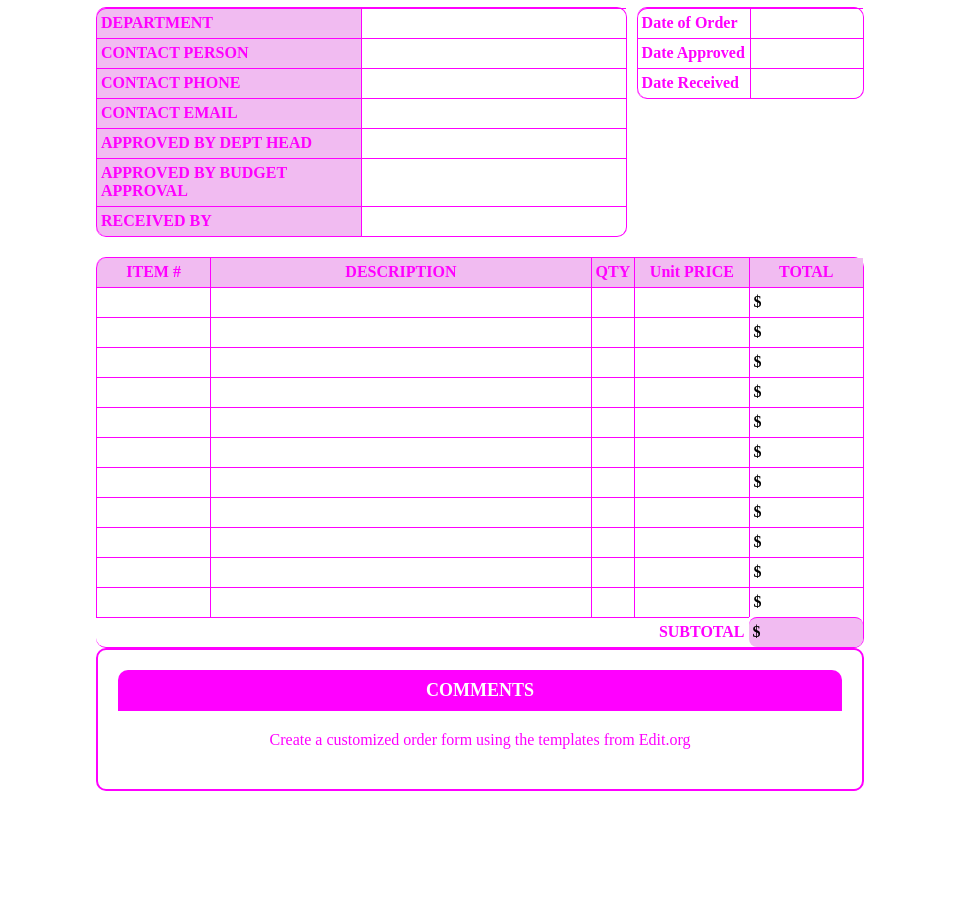
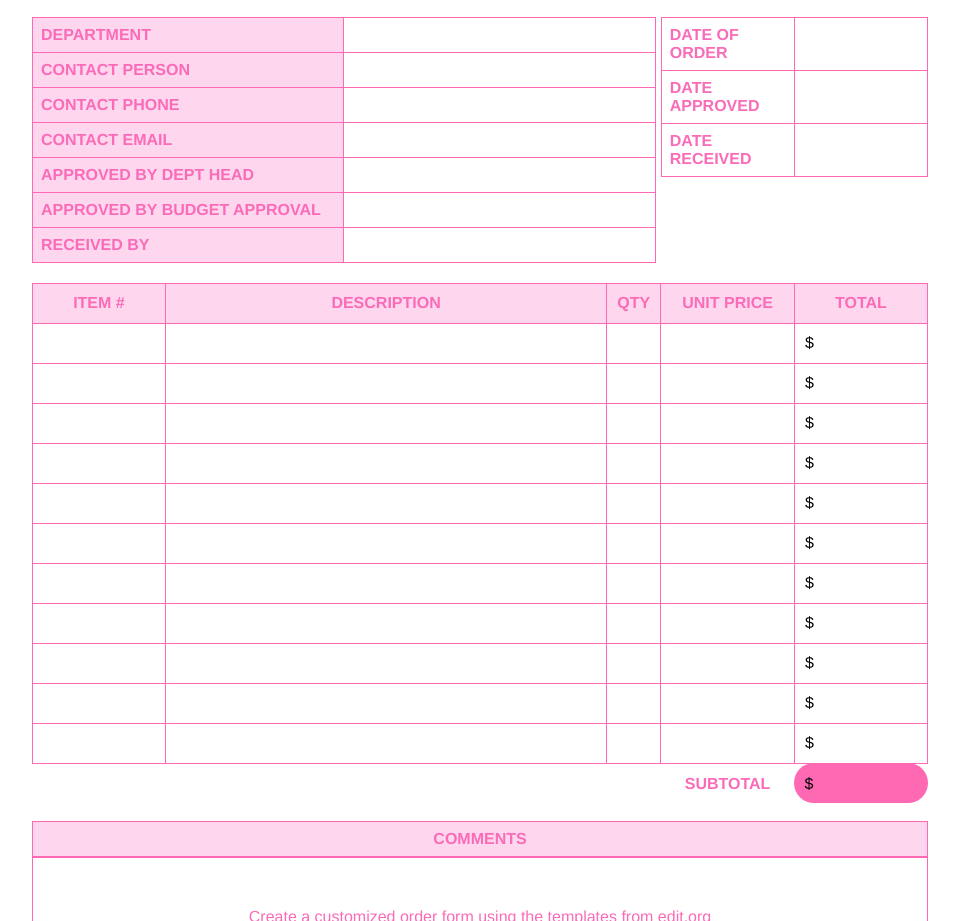
Before and after one commit to Reojoji/html-css.github.io, a plain HTML site: page index.html in a window 1280 px wide. Shown: the part 133-1054 px from the top of the page, without its empty margins (160-1119 px from the left). Before the commit the page ends 944 px from the top, so only its background shows below. Drawn offline with Linux system fonts and the light colour scheme.

Commit message:
second commit

```diff
--- a/index.html
+++ b/index.html
@@ -3,186 +3,171 @@
 	<head>
 		<meta charset="UTF-8" />
 		<meta name="viewport" content="width=device-width, initial-scale=1.0" />
-		<title>Order Form</title>
+		<title>Form</title>
 		<link rel="stylesheet" href="style.css" />
 	</head>
 	<body>
-		<div class="container">
-			<!-- Logo Section -->
-			<div class="logo">
-				<h2>Your Logo</h2>
-			</div>
-
-			<!-- Flex Section for Department/Contact and Order Info Tables -->
-			<div class="flex-container">
-				<!-- Department and Contact Information Table (70% Width) -->
-				<table class="info-table info-table-large">
+		<h2>YOUR LOGO</h2>
+		<section class="info-details">
+			<table class="first-table">
 				<tr>
-						<td><strong>DEPARTMENT</strong></td>
+					<th>DEPARTMENT</th>
 					<td></td>
 				</tr>
 				<tr>
-						<td><strong>CONTACT PERSON</strong></td>
+					<th>CONTACT PERSON</th>
 					<td></td>
 				</tr>
 				<tr>
-						<td><strong>CONTACT PHONE</strong></td>
+					<th>CONTACT PHONE</th>
 					<td></td>
 				</tr>
 				<tr>
-						<td><strong>CONTACT EMAIL</strong></td>
+					<th>CONTACT EMAIL</th>
 					<td></td>
 				</tr>
 				<tr>
-						<td><strong>APPROVED BY DEPT HEAD</strong></td>
+					<th>APPROVED BY DEPT HEAD</th>
 					<td></td>
 				</tr>
 				<tr>
-						<td><strong>APPROVED BY BUDGET APPROVAL</strong></td>
+					<th>APPROVED BY BUDGET APPROVAL</th>
 					<td></td>
 				</tr>
 				<tr>
-						<td><strong>RECEIVED BY</strong></td>
+					<th>RECEIVED BY</th>
 					<td></td>
 				</tr>
 			</table>
-
-				<!-- Order Information Table (30% Width) -->
-				<table class="info-table info-table-small">
+			<table class="second-table">
 				<tr>
-						<td><strong>Date of Order</strong></td>
+					<td><b>DATE OF ORDER</b></td>
 					<td></td>
 				</tr>
 				<tr>
-						<td><strong>Date Approved</strong></td>
+					<td><b>DATE APPROVED</b></td>
 					<td></td>
 				</tr>
 				<tr>
-						<td><strong>Date Received</strong></td>
+					<td><b>DATE RECEIVED</b></td>
 					<td></td>
 				</tr>
 			</table>
-			</div>
-
-			<!-- Order Items Table -->
-			<div>
-				<table class="info-table info-table-full">
-					<thead>
+		</section>
+		<table class="order-table">
 			<tr>
-							<th>ITEM #</th>
-							<th>DESCRIPTION</th>
-							<th>QTY</th>
-							<th>Unit PRICE</th>
-							<th>TOTAL</th>
-						</tr>
-					</thead>
-					<tbody>
-						<tr>
-							<td></td>
-							<td></td>
-							<td></td>
-							<td></td>
-							<td style="color: black; text-align: left"><b>$</b></td>
+				<th class="item">ITEM #</th>
+				<th class="description">DESCRIPTION</th>
+				<th class="qty">QTY</th>
+				<th class="unit-price">UNIT PRICE</th>
+				<th class="total">TOTAL</th>
 			</tr>
 			<tr>
 				<td></td>
 				<td></td>
 				<td></td>
 				<td></td>
-							<td style="color: black; text-align: left"><b>$</b></td>
+				<td style="color: black; text-align: left">$</td>
 			</tr>
 			<tr>
 				<td></td>
 				<td></td>
 				<td></td>
 				<td></td>
-							<td style="color: black; text-align: left"><b>$</b></td>
+				<td style="color: black; text-align: left">$</td>
 			</tr>
 			<tr>
 				<td></td>
 				<td></td>
 				<td></td>
 				<td></td>
-							<td style="color: black; text-align: left"><b>$</b></td>
+				<td style="color: black; text-align: left">$</td>
 			</tr>
 			<tr>
 				<td></td>
 				<td></td>
 				<td></td>
 				<td></td>
-							<td style="color: black; text-align: left"><b>$</b></td>
+				<td style="color: black; text-align: left">$</td>
 			</tr>
 			<tr>
 				<td></td>
 				<td></td>
 				<td></td>
 				<td></td>
-							<td style="color: black; text-align: left"><b>$</b></td>
+				<td style="color: black; text-align: left">$</td>
 			</tr>
 			<tr>
 				<td></td>
 				<td></td>
 				<td></td>
 				<td></td>
-							<td style="color: black; text-align: left"><b>$</b></td>
+				<td style="color: black; text-align: left">$</td>
 			</tr>
 			<tr>
 				<td></td>
 				<td></td>
 				<td></td>
 				<td></td>
-							<td style="color: black; text-align: left"><b>$</b></td>
+				<td style="color: black; text-align: left">$</td>
 			</tr>
 			<tr>
 				<td></td>
 				<td></td>
 				<td></td>
 				<td></td>
-							<td style="color: black; text-align: left"><b>$</b></td>
+				<td style="color: black; text-align: left">$</td>
 			</tr>
 			<tr>
 				<td></td>
 				<td></td>
 				<td></td>
 				<td></td>
-							<td style="color: black; text-align: left"><b>$</b></td>
+				<td style="color: black; text-align: left">$</td>
 			</tr>
 			<tr>
 				<td></td>
 				<td></td>
 				<td></td>
 				<td></td>
-							<td style="color: black; text-align: left"><b>$</b></td>
+				<td style="color: black; text-align: left">$</td>
 			</tr>
-
-						<!-- Repeat rows as needed -->
-					</tbody>
-					<tfoot>
 			<tr>
-							<td colspan="4" style="text-align: right">
-								<b>SUBTOTAL </b>
-							</td>
+				<td></td>
+				<td></td>
+				<td></td>
+				<td></td>
+				<td style="color: black; text-align: left">$</td>
+			</tr>
+			<tr style="border: none">
+				<td style="border: none; padding-top: 10px"></td>
+				<td style="border: none; padding-top: 10px"></td>
+				<td style="border: none; padding-top: 10px"></td>
+				<td style="border: none; padding-top: 10px"><b>SUBTOTAL</b></td>
 				<td
 					style="
+						border: none;
 						color: black;
 						text-align: left;
-									background-color: #f1bbf1;
-									border-radius: 8px;
+						background-color: hotpink;
+						border-radius: 25px;
 					"
 				>
-								<b>$</b>
+					$
 				</td>
 			</tr>
-					</tfoot>
 		</table>
-			</div>
+		<br />
 
-			<div class="comment-box">
-				<div class="comment-title">COMMENTS</div>
-				<div class="comment-content">
-					Create a customized order form using the templates from Edit.org
-				</div>
-			</div>
-		</div>
+		<table class="comments">
+			<tr>
+				<th>COMMENTS</th>
+			</tr>
+			<tr>
+				<td>
+					Create a customized order form using the templates from edit.org
+				</td>
+			</tr>
+		</table>
 	</body>
 </html>
--- a/style.css
+++ b/style.css
@@ -1,137 +1,116 @@
+/* General Styling */
 body {
-	margin: 0;
-	padding: 0;
-
-	display: flex;
-	justify-content: center;
-	align-items: center;
-	color: #ff00ff;
+	font-family: "Helvetica", sans-serif;
+	color: rgba(250, 107, 184, 255);
+	background-color: #fff;
+	padding: 20px;
+	width: 70%;
+	margin: auto;
 }
 
-.container {
-	width: 60%;
-	padding: 20px;
+h2 {
+	color: rgba(250, 107, 184, 255);
+	font-weight: bold;
+	margin-bottom: 20px;
+	padding: 12px;
+	text-align: left;
+	width: 7%;
+	border: rgba(250, 107, 184, 255) 5px dashed;
 }
 
-.logo {
-	text-align: center;
+.info-details {
+	display: flex;
+	gap: 5px;
 	margin-bottom: 20px;
-	width: 10%;
-	border: 3px dashed #ff00ff;
+}
+.first-table {
+	width: 70%;
+	border-collapse: collapse;
 }
 
-.logo h2 {
+.second-table {
+	width: 30%;
+	height: 30%;
+	border-collapse: collapse;
+}
+th {
+	background-color: rgba(254, 214, 238, 255);
+	color: rgba(250, 107, 184, 255);
+}
+th,
+td {
+	padding: 8px;
+	text-align: left;
+}
+section table th,
+section table td {
+	padding: 8px;
+	width: 50%;
+	border: 1px solid hotpink;
+	text-align: left;
 	font-weight: bold;
 }
 
-.flex-container {
-	display: flex;
-	justify-content: space-between;
-	gap: 10px;
-	align-items: flex-start;
-	margin-bottom: 20px;
+/* Order Table Styling */
+.order-table {
+	width: 100%;
+	border-collapse: collapse;
 }
 
-/* 70% width for the first table, 30% width for the second */
-.info-table-large {
-	width: 70%;
-}
-.info-table-large td:first-child {
-	background-color: #f1bbf1;
+.order-table tr {
+	border: 1px solid hotpink;
+	height: 40px;
 }
 
-.info-table-small {
-	width: 30%;
+.order-table th {
+	background-color: rgba(254, 214, 238, 255);
+	color: rgba(250, 107, 184, 255);
+}
+.order-table th,
+.order-table td {
+	text-align: center;
+	border: 1px solid hotpink;
+	padding: 10px;
 }
 
-.info-table {
-	border: 1px solid #ff00ff;
-	border-collapse: separate;
-	border-left: 0;
-	border-radius: 10px;
-	border-spacing: 0px;
-}
-tr {
-	display: table-row;
-	vertical-align: inherit;
-	border-color: inherit;
-}
-th,
-td {
-	padding: 5px 4px 6px 4px;
-	text-align: left;
-	vertical-align: top;
-	border-left: 1px solid #ff00ff;
-}
-
-.info-table td {
-	width: 50%;
-	border-top: 1px solid #ff00ff;
-}
-thead:first-child tr:first-child th:first-child,
-tbody:first-child tr:first-child td:first-child {
-	border-radius: 10px 0 0 0;
-}
-thead:last-child tr:last-child th:first-child,
-tbody:last-child tr:last-child td:first-child {
-	border-radius: 0 0 0 10px;
-}
-
-.info-table-full {
-	width: 100%;
-}
-.info-table-full th:nth-child(1),
-.info-table-full td:nth-child(1) {
+.order-table th.item {
 	width: 15%;
 }
 
-.info-table-full th:nth-child(2),
-.info-table-full td:nth-child(2) {
+.order-table th.description {
 	width: 50%;
 }
 
-.info-table-full th:nth-child(3),
-.info-table-full td:nth-child(3) {
+.order-table th.qty {
 	width: 5%;
 }
 
-.info-table-full th:nth-child(4),
-.info-table-full td:nth-child(4) {
+.order-table th.unit-price {
 	width: 15%;
 }
 
-.info-table-full th:nth-child(5),
-.info-table-full td:nth-child(5) {
+.order-table th.total {
 	width: 15%;
 }
 
-.info-table-full th {
-	text-align: center;
-	background-color: #f1bbf1;
-}
-.info-table-full tfoot td {
-	border-bottom: none;
-	border-left: none;
-	border-right: none;
+/* Comment */
+.comments {
+	width: 100%;
+	border-spacing: 0;
 }
 
-.comment-box {
-	border: 2px solid #ff00ff;
-	border-radius: 10px;
-	padding: 20px;
+.comments th {
+	background-color: rgba(254, 214, 238, 255);
+	color: rgba(250, 107, 184, 255);
 	text-align: center;
+	border: 1px solid hotpink;
 }
 
-.comment-title {
-	font-weight: bold;
-	background-color: #ff00ff;
-	padding: 10px;
-	color: white;
-	border-radius: 10px 10px 0 0;
-	font-size: 18px;
+.comments td {
+	text-align: center;
+	padding-top: 50px;
+	vertical-align: top;
+	height: 150px;
+	color: rgba(250, 107, 184, 255);
+	border: 1px solid hotpink;
 }
-
-.comment-content {
-	padding: 20px;
-	font-size: 16px;
-}
```
Lines whose indentation alone changed are shown as unchanged.
